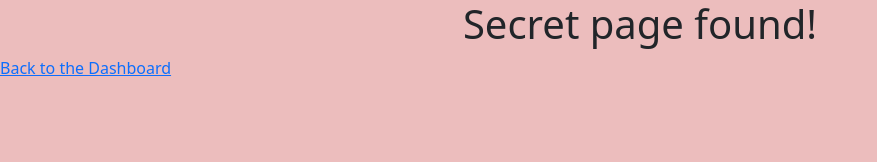
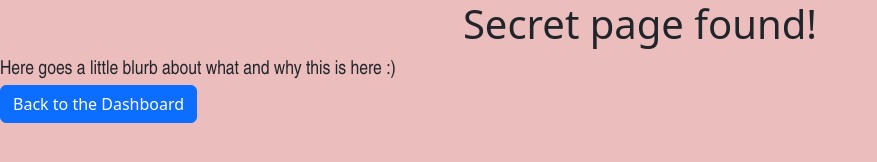
Before and after one commit to A11y-of-Dragons/Campus_Super_Life_App, a plain HTML site: page Secret_page.html in a window 1280 px wide. Shown: the whole page, without its empty margins (0-877 px from the left). Drawn offline with nearby package versions, Linux system fonts and the light colour scheme.

Commit message:
Updated dashboard, index, notepad and secret_page.html with Comments explaining things

```diff
--- a/Secret_page.html
+++ b/Secret_page.html
@@ -9,9 +9,9 @@
 </head>
   <body>
     <h1>Secret page found!</h1>
-    <script src="https://cdn.jsdelivr.net/npm/bootstrap@5.3.9/dist/js/bootstrap.bundle.min.js" integrity="sha384-WyOxWvTyr1QaMPfiPJSv76iReVthorl5uWlFtZPyK0IEB0hGzo9y5Bp9mYanr8Bu" crossorigin="anonymous"></script>
+    <p1> Here goes a little blurb about what and why this is here :)</p1>
   </body>
 
 
-<a href="dashboard.html">Back to the Dashboard</a>
+<footer><a href="dashboard.html"  class="btn btn-primary">Back to the Dashboard</a></footer>
   </html>
```
Also changed, not shown: dashboard.html (+2 -0 lines), index.html (+2 -2 lines), notepad.html (+3 -1 lines).
